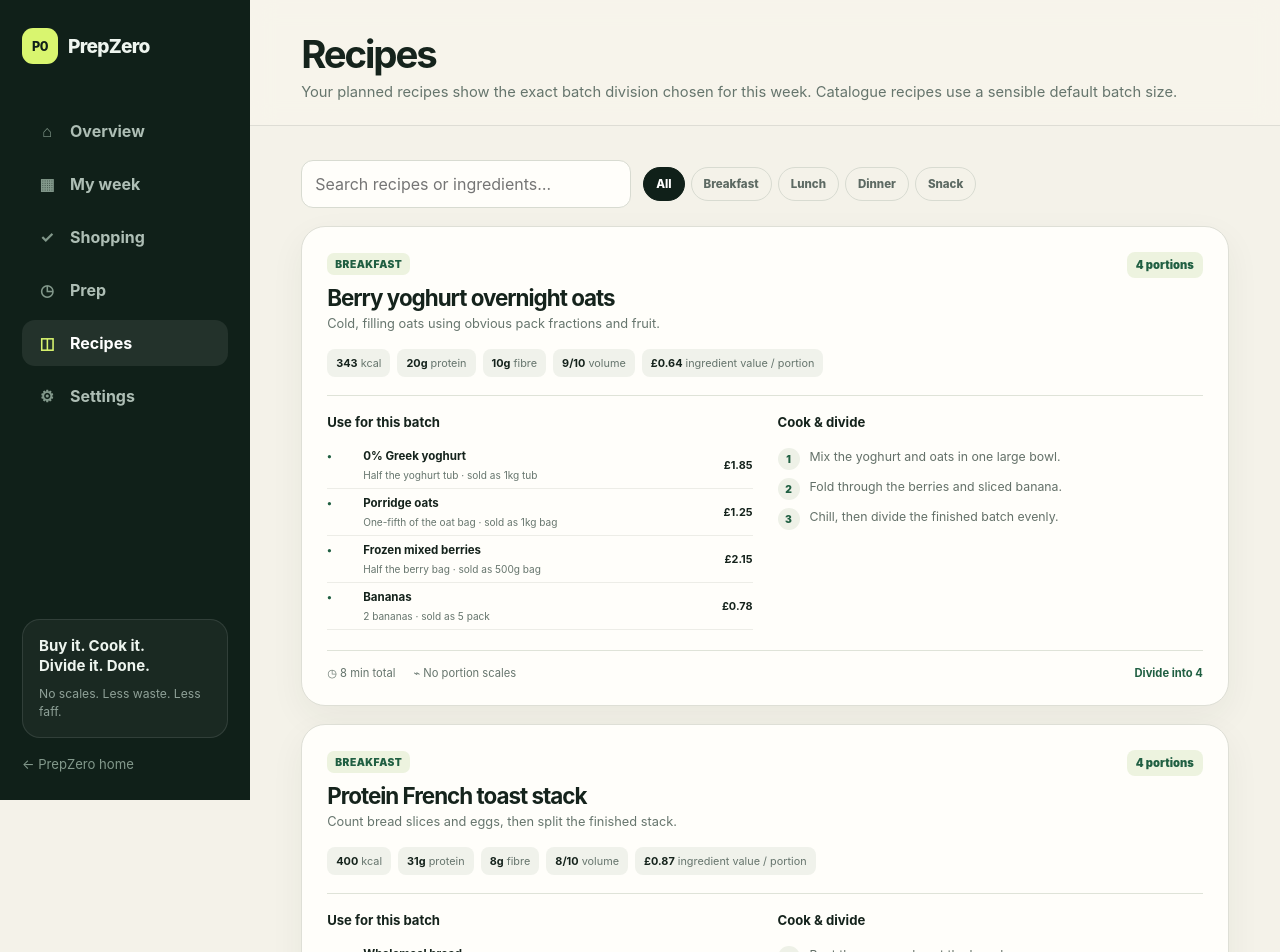
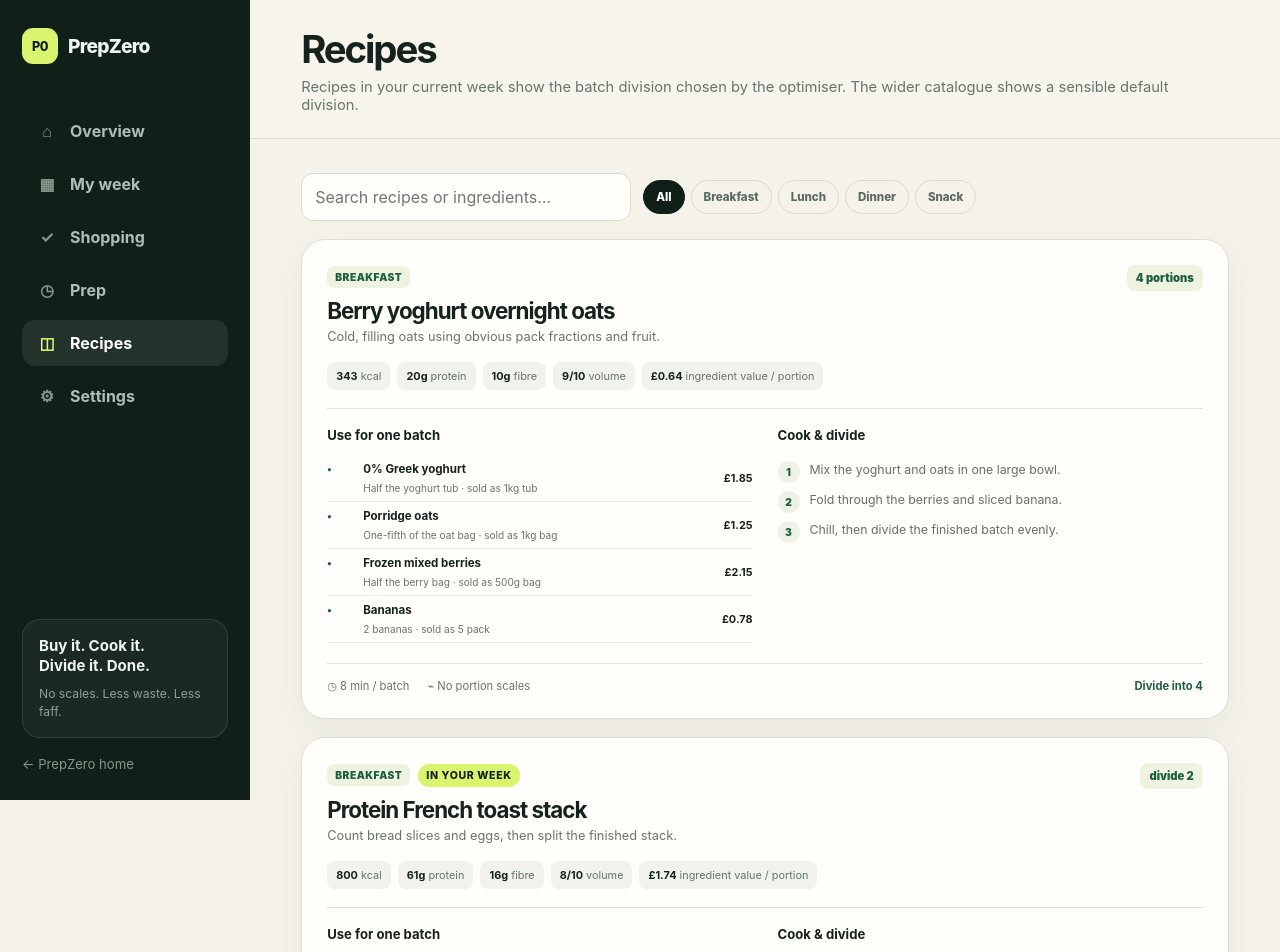
Before and after one commit to Ricas13/PrepZero, a Next.js app: page /recipes in a window 1280 px wide. Shown: the top 952 px of the page. Built offline with nearby package versions, Linux system fonts and the light colour scheme.

Commit message:
Handle personalised and repeated recipe variants

```diff
--- a/app/recipes/page.tsx
+++ b/app/recipes/page.tsx
@@ -10,10 +10,19 @@ export default function RecipesPage() {
   const [query, setQuery] = useState("");
   const [category, setCategory] = useState<"all" | "breakfast" | "lunch" | "dinner" | "snack">("all");
 
-  const personalised = useMemo(() => {
-    const plannedById = new Map(plan.selectedRecipes.map((recipe) => [recipe.id, recipe]));
-    return recipeCatalogue.map((recipe) => plannedById.get(recipe.id) || recipe);
+  const plannedByCatalogueId = useMemo(() => {
+    const map = new Map<string, typeof plan.selectedRecipes>();
+    for (const recipe of plan.selectedRecipes) {
+      const current = map.get(recipe.catalogueId) || [];
+      map.set(recipe.catalogueId, [...current, recipe]);
+    }
+    return map;
   }, [plan.selectedRecipes]);
+
+  const personalised = useMemo(() => recipeCatalogue.map((recipe) => {
+    const planned = plannedByCatalogueId.get(recipe.catalogueId);
+    return planned?.[0] || recipe;
+  }), [plannedByCatalogueId]);
 
   const recipes = useMemo(() => personalised.filter((recipe) => {
     const matchCategory = category === "all" || recipe.category === category;
@@ -24,7 +33,7 @@ export default function RecipesPage() {
   if (!hydrated) return <div className="portal-loading">Loading recipes…</div>;
 
   return (
-    <AppShell title="Recipes" subtitle="Your planned recipes show the exact batch division chosen for this week. Catalogue recipes use a sensible default batch size.">
+    <AppShell title="Recipes" subtitle="Recipes in your current week show the batch division chosen by the optimiser. The wider catalogue shows a sensible default division.">
       <section className="recipe-toolbar">
         <input value={query} onChange={(e) => setQuery(e.target.value)} placeholder="Search recipes or ingredients…" />
         <div className="filter-tabs">
@@ -34,16 +43,17 @@ export default function RecipesPage() {
 
       <div className="recipe-catalogue">
         {recipes.map((recipe) => {
-          const isPlanned = plan.selectedRecipes.some((planned) => planned.id === recipe.id);
+          const plannedVariants = plannedByCatalogueId.get(recipe.catalogueId) || [];
+          const divideCounts = [...new Set(plannedVariants.map((planned) => planned.batchSize))].sort((a, b) => a - b);
           return (
-            <article className="catalogue-card" id={recipe.id} key={recipe.id}>
-              <div className="catalogue-head"><div><span className="meal-type-badge">{recipe.category}</span>{isPlanned && <span className="planned-badge">IN YOUR WEEK</span>}<h2>{recipe.name}</h2><p>{recipe.description}</p></div><span className="portion-badge">{recipe.batchSize} portions</span></div>
+            <article className="catalogue-card" id={recipe.catalogueId} key={recipe.catalogueId}>
+              <div className="catalogue-head"><div><span className="meal-type-badge">{recipe.category}</span>{plannedVariants.length > 0 && <span className="planned-badge">IN YOUR WEEK</span>}<h2>{recipe.name}</h2><p>{recipe.description}</p></div><span className="portion-badge">{plannedVariants.length > 0 ? `divide ${divideCounts.join(" / ")}` : `${recipe.batchSize} portions`}</span></div>
               <div className="catalogue-macros"><span><strong>{recipe.calories}</strong> kcal</span><span><strong>{recipe.protein}g</strong> protein</span><span><strong>{recipe.fibre}g</strong> fibre</span><span><strong>{recipe.volume}/10</strong> volume</span><span><strong>{money(recipePortionCost(recipe))}</strong> ingredient value / portion</span></div>
               <div className="catalogue-body">
-                <div><h3>Use for this batch</h3><div className="ingredient-mini-list">{recipe.ingredients.map((item) => <p key={item.productId}><span>•</span><strong>{item.name}</strong><small>{item.measure} · sold as {item.pack}</small><b>{money(item.price)}</b></p>)}</div></div>
+                <div><h3>Use for one batch</h3><div className="ingredient-mini-list">{recipe.ingredients.map((item) => <p key={item.productId}><span>•</span><strong>{item.name}</strong><small>{item.measure} · sold as {item.pack}</small><b>{money(item.price)}</b></p>)}</div></div>
                 <div><h3>Cook & divide</h3><ol className="recipe-method">{recipe.method.map((step, index) => <li key={index}><span>{index + 1}</span>{step}</li>)}</ol></div>
               </div>
-              <div className="catalogue-foot"><span>◷ {recipe.prepMinutes + recipe.cookMinutes} min total</span><span>⌁ No portion scales</span><strong>Divide into {recipe.batchSize}</strong></div>
+              <div className="catalogue-foot"><span>◷ {recipe.prepMinutes + recipe.cookMinutes} min / batch</span><span>⌁ No portion scales</span><strong>{plannedVariants.length > 1 ? `This week: two batches, divide into ${divideCounts.join(" and ")}` : `Divide into ${recipe.batchSize}`}</strong></div>
             </article>
           );
         })}
```
